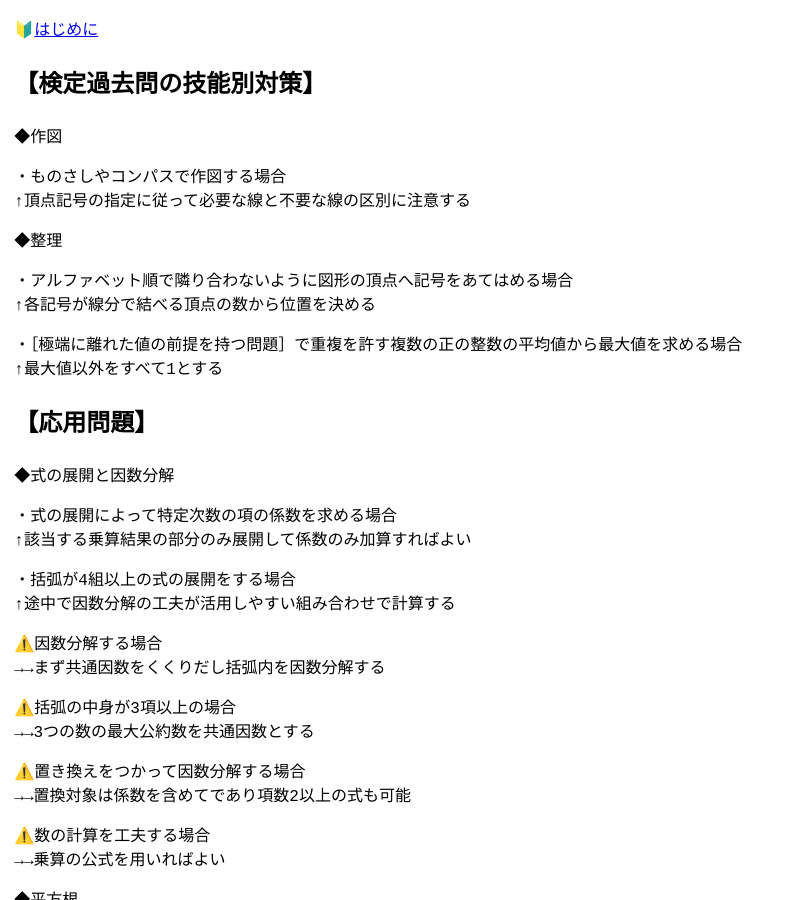
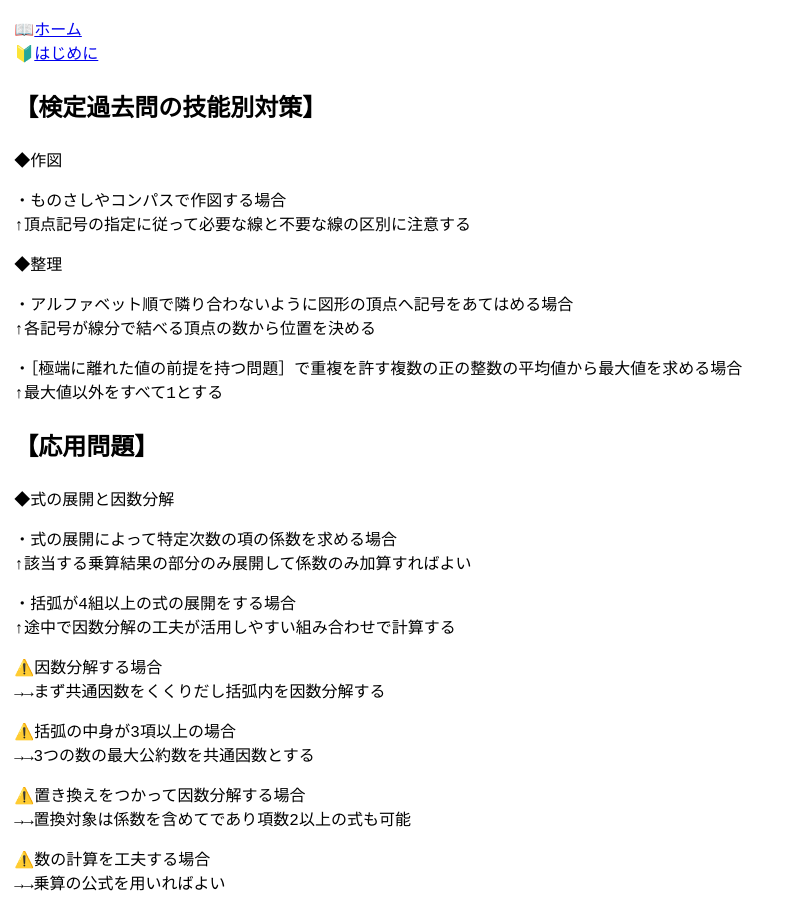
Before and after one commit to zoldof/algo-notes-ci, a Jekyll site: the page built from docs/dist/chu3-2/index.md, in a window 1280 px wide and 900 px high. Shown: the whole window, without its empty margins (0-791 px from the left). Built offline with Jekyll 4.4.1, drawn with Linux system fonts in a browser that asks for light colours.

Commit message:
Update intro.md

```diff
--- a/docs/_includes/intro.md
+++ b/docs/_includes/intro.md
@@ -1 +1,2 @@
+📖<a href="https://zoldof.github.io/algo-notes-ci/?dname=menu" target="_blank">ホーム</a>
 🔰<a href="https://zoldof.github.io/algo-notes-ci/?dname=hajime" target="_blank">はじめに</a>
```
